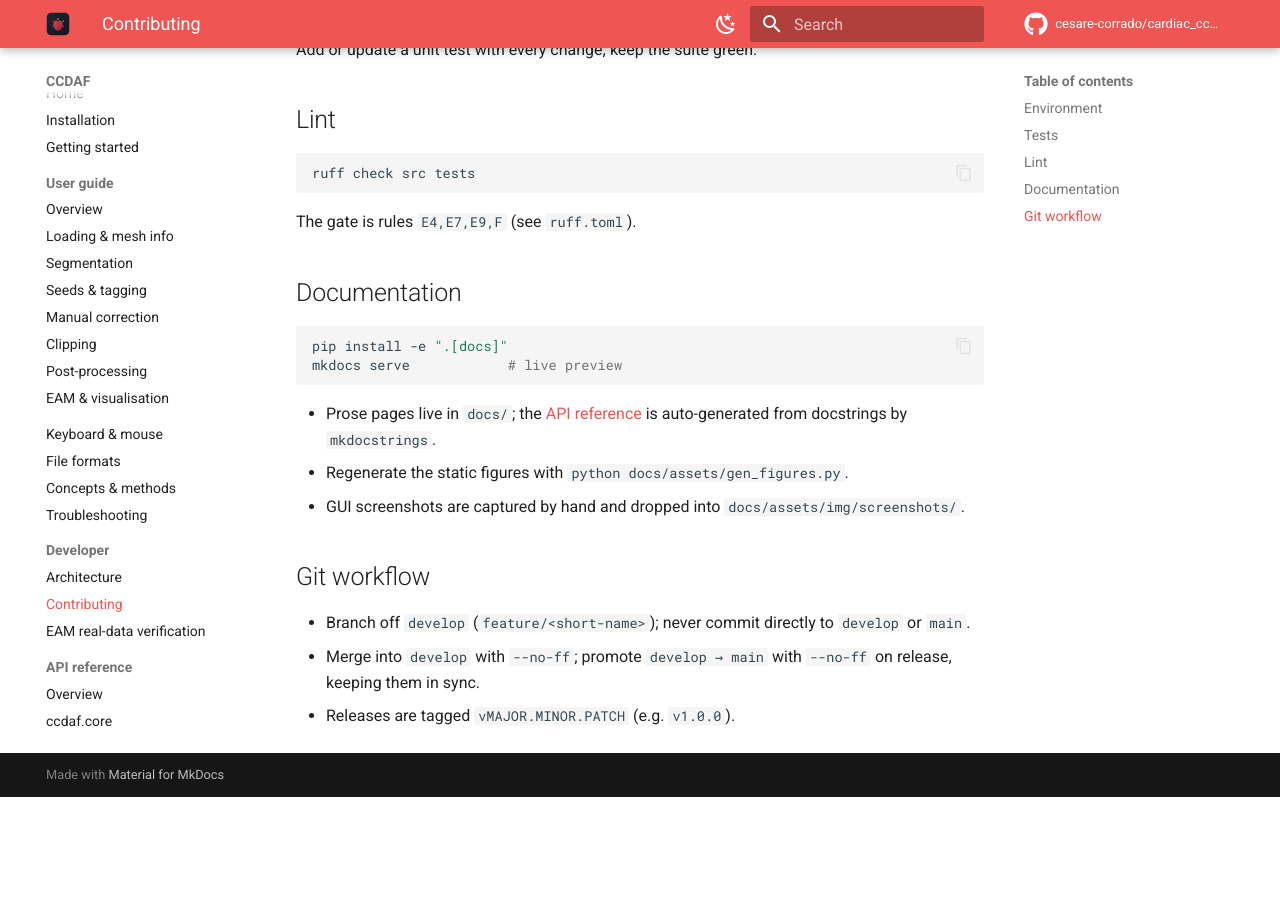
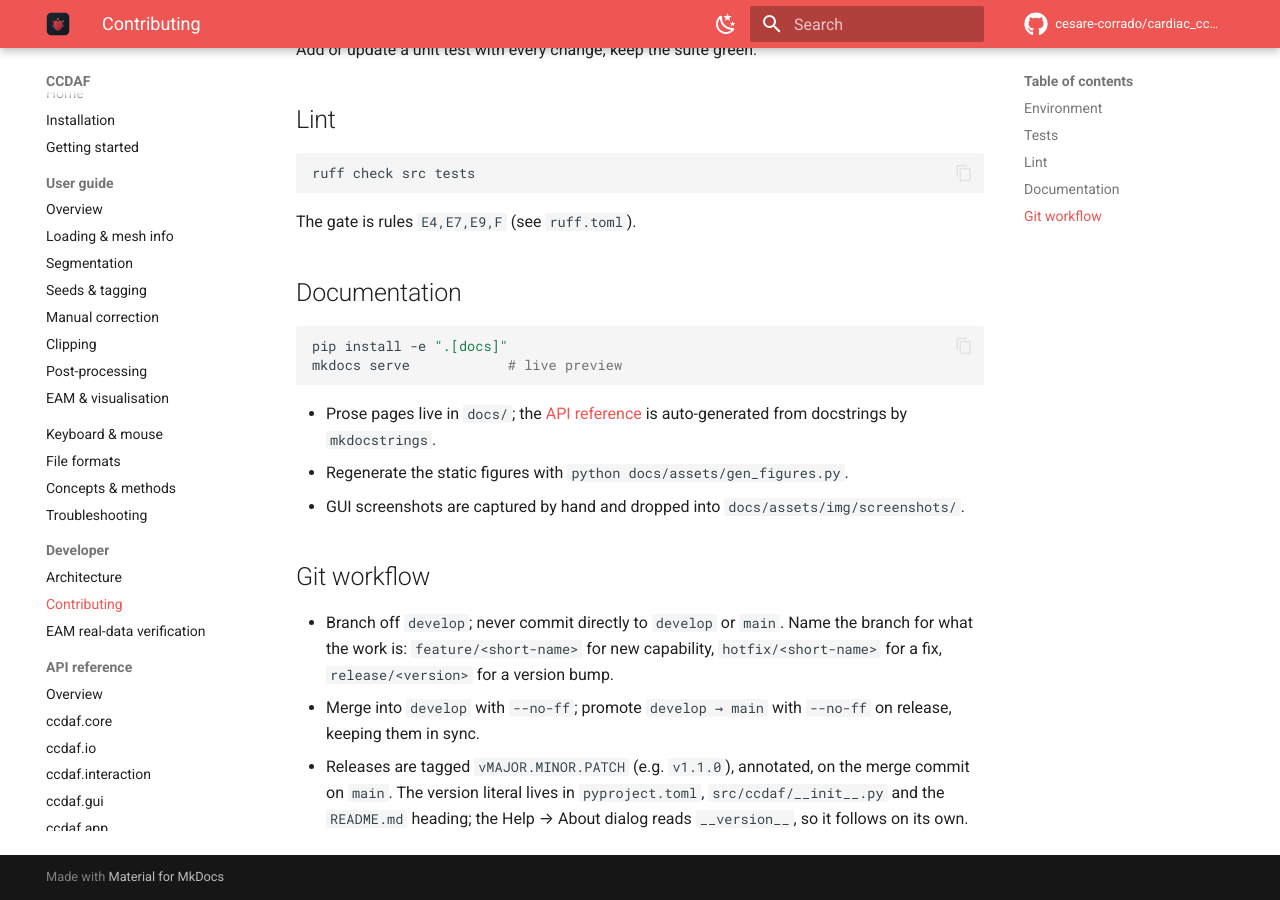
Before and after one commit to cesare-corrado/cardiac_ccdaf, an MkDocs documentation site: the page built from docs/developer/contributing.md, in a window 1280 px wide and 900 px high, scrolled down 560 px. Built offline with MkDocs 1.6.1 and Material for MkDocs 9.7.7, drawn with Linux system fonts in a browser that asks for light colours; comment, search, counter and statistics services are not loaded; before the commit the page ends 1357 px from its top, so only the background shows below that.

Commit message:
Bump version to 1.1.0
A minor, not a patch: selection mode's keys changed under users' fingers (X
picks the triangle under the cursor, C commits, left-click no longer picks),
which is behaviour they have to relearn, and Smooth gained a target it used to
refuse — body, which smooths every region's boundary at once.

Also in this release: the manual editor is seeded with the label the panel
shows rather than its own default, and the segmentation converter welds
marching-cubes slivers and drops stray shells.

Documents the release/<version> branch prefix this bump was made on, and where
the version literal lives, so the next bump does not have to rediscover it.

Co-Authored-By: Claude Opus 5 <noreply@anthropic.com>

```diff
--- a/docs/developer/contributing.md
+++ b/docs/developer/contributing.md
@@ -43,8 +43,12 @@ mkdocs serve            # live preview
 
 ## Git workflow
 
-- Branch off `develop` (`feature/<short-name>`); never commit directly to
-  `develop` or `main`.
+- Branch off `develop`; never commit directly to `develop` or `main`. Name the
+  branch for what the work is: `feature/<short-name>` for new capability,
+  `hotfix/<short-name>` for a fix, `release/<version>` for a version bump.
 - Merge into `develop` with `--no-ff`; promote `develop → main` with `--no-ff`
   on release, keeping them in sync.
-- Releases are tagged `vMAJOR.MINOR.PATCH` (e.g. `v1.0.0`).
+- Releases are tagged `vMAJOR.MINOR.PATCH` (e.g. `v1.1.0`), annotated, on the
+  merge commit on `main`. The version literal lives in `pyproject.toml`,
+  `src/ccdaf/__init__.py` and the `README.md` heading; the Help → About dialog
+  reads `__version__`, so it follows on its own.
--- a/pyproject.toml
+++ b/pyproject.toml
@@ -4,7 +4,7 @@ build-backend = "setuptools.build_meta"
 
 [project]
 name = "ccdaf"
-version = "1.0.0"
+version = "1.1.0"
 description = "Cardiac Clinical Data Analysis Framework"
 readme = "README.md"
 license = {file = "LICENSE"}
--- a/src/ccdaf/__init__.py
+++ b/src/ccdaf/__init__.py
@@ -1,7 +1,7 @@
 """CCDAF — Cardiac Clinical Data Analysis Framework."""
 import os
 
-__version__ = "1.0.0"
+__version__ = "1.1.0"
 
 
 def _disable_vtk_accelerated_filters() -> None:
```
Also changed, not shown: README.md (+1 -1 lines).
